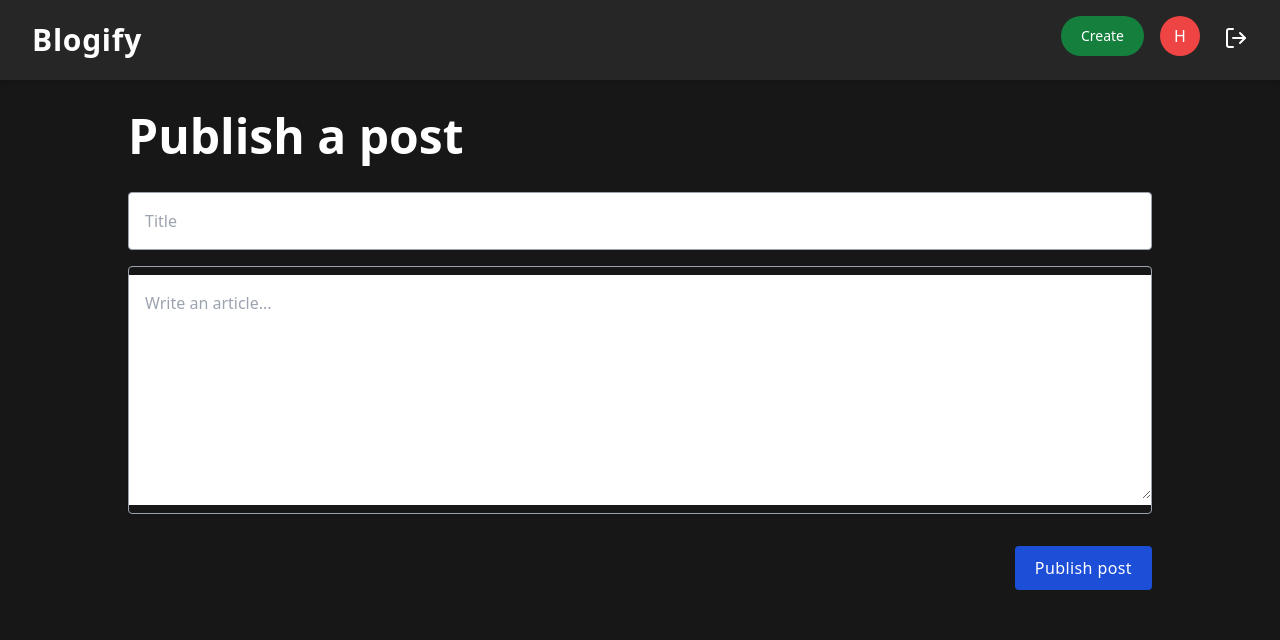
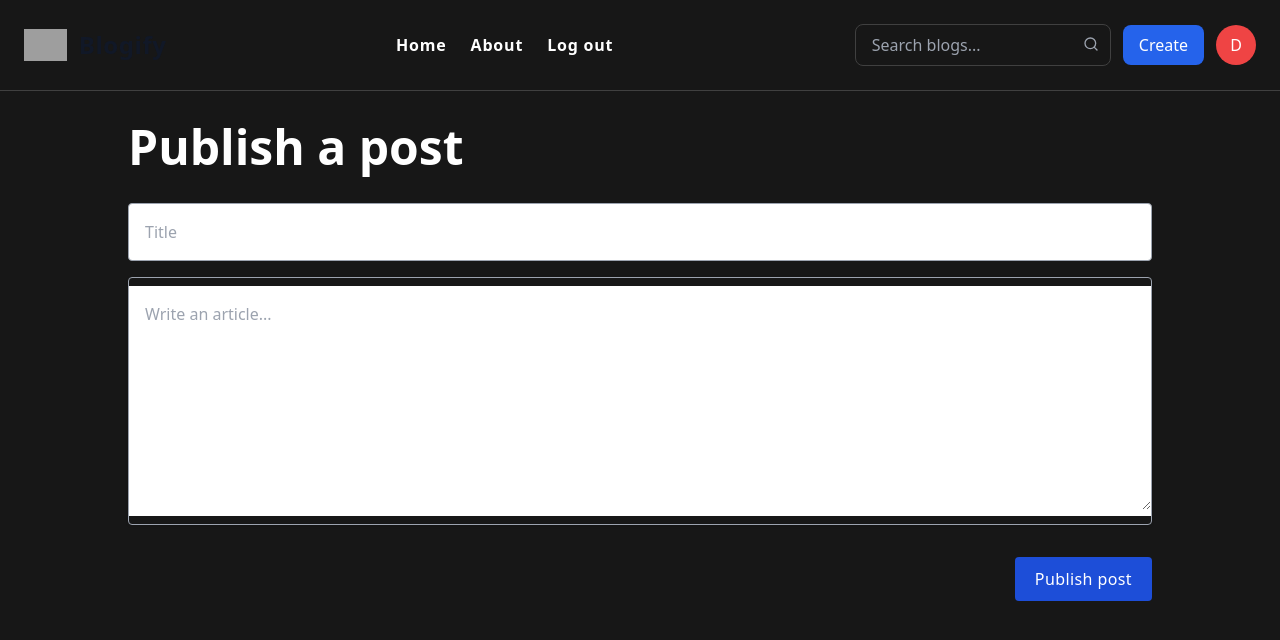
Before and after one commit to harshitbhardwaj14/Mini-Project, a React (Vite) app in the folder frontend/: page /publish in a window 1280 px wide. Shown: the top 640 px of the page. Built offline with nearby package versions, Linux system fonts and the light colour scheme; grey boxes are pictures that could not be loaded.

Commit message:
More polished appbar ui

```diff
--- a/frontend/src/components/Appbar.tsx
+++ b/frontend/src/components/Appbar.tsx
@@ -1,20 +1,82 @@
-import { Avatar } from "./BlogCard"
-import { Link } from "react-router-dom"
-import { FiLogOut } from "react-icons/fi";
+import { Avatar } from "./BlogCard";
+import { Link, useNavigate, useLocation } from "react-router-dom";
+import { FiLogOut, FiArrowLeft, FiArrowRight, FiSearch } from "react-icons/fi";
+import { useState } from "react";
+import GenericPopover from "./GenericPopover";
+import Button from "./Button";
 
 export const Appbar = () => {
-    return <div className=" flex justify-between px-8 py-4 shadow-md bg-neutral-800 text-white">
-        <Link to={'/blogs'} className="flex flex-col justify-center cursor-pointer  text-3xl tracking-wide font-extrabold">
-                Blogify
-        </Link>
-        <div className="inline-flex">
-            <Link to={`/publish`}>
-                <button type="button" className="mr-4 text-white bg-green-700 hover:bg-green-800 focus:outline-none focus:ring-4 focus:ring-green-300 font-medium rounded-full text-sm px-5 py-2.5 text-center me-2 mb-2 hover:-translate-y-1 transition">Create</button>
-            </Link>
+    const navigate = useNavigate();
+    const location = useLocation();
+    const [search, setSearch] = useState("");
 
-            <Avatar size={"big"} name="Harshit" />
+    // Disable back button only on /blogs
+    const isAtBlogsPage = location.pathname === "/blogs";
 
-            <Link to="/signin" className="ml-6 mt-2.5 text-2xl"><FiLogOut/></Link>
-        </div>
-    </div>
-}
+    const handleSearch = (e: React.FormEvent) => {
+        e.preventDefault();
+        if (search.trim()) {
+            navigate(`/blogs?search=${search}`);
+        } else {
+            navigate("/blogs");
+        }
+    };
+
+    const [menuOpen, setMenuOpen] = useState(false);
+
+    return (
+        <>
+            <nav className="border-b border-neutral-700">
+                <div className="max-w-screen-xl flex flex-wrap items-center justify-between mx-auto p-6">
+                    {/* Logo */}
+                    <div className="flex items-center space-x-3">
+                        <img src="https://flowbite.com/docs/images/logo.svg" className="h-8" alt="Flowbite Logo" />
+                        <Link to="/blogs" className="text-2xl font-extrabold tracking-wide cursor-pointer text-gray-900 dark:text-white">
+                            Blogify
+                        </Link>
+                    </div>
+
+                    <div className="hidden md:flex items-center space-x-6 font-bold tracking-wider">
+                        <button>Home</button>
+                        <button>About</button>
+                        <button>Log out</button>
+                    </div>
+
+                    <div className="flex items-center space-x-3">
+                        <button
+                            type="button"
+                            className="md:hidden text-gray-500 dark:text-gray-400 hover:bg-gray-100 dark:hover:bg-gray-700 focus:outline-none focus:ring-4 focus:ring-gray-200 dark:focus:ring-gray-700 rounded-lg text-sm p-2.5"
+                        >
+                            <FiSearch className="w-5 h-5" />
+                        </button>
+
+                        {/* Search Bar (Hidden on sm, md, visible on lg) */}
+                        <form onSubmit={handleSearch} className="relative hidden md:block">
+                            <input
+                                type="text"
+                                placeholder="Search blogs..."
+                                value={search}
+                                onChange={(e) => setSearch(e.target.value)}
+                                className="border border-neutral-700 bg-[#171717] text-gray-200 px-4 py-2 rounded-lg focus:outline-none w-64"
+                            />
+                            <button type="submit" className="absolute right-3 top-3 text-gray-400">
+                                <FiSearch />
+                            </button>
+                        </form>
+
+                        {/* Create Button */}
+                        <GenericPopover
+                            buttonText="Create"
+                            popoverTitle="Craft a new blog"
+                            popoverContent="Click to create a new blog post!"
+                            onClick={() => navigate("/publish")}
+                        />
+
+                        <Avatar size={"big"} name="Dollar" />
+                    </div>
+                </div>
+            </nav>
+
+        </>
+    );
+};
```
